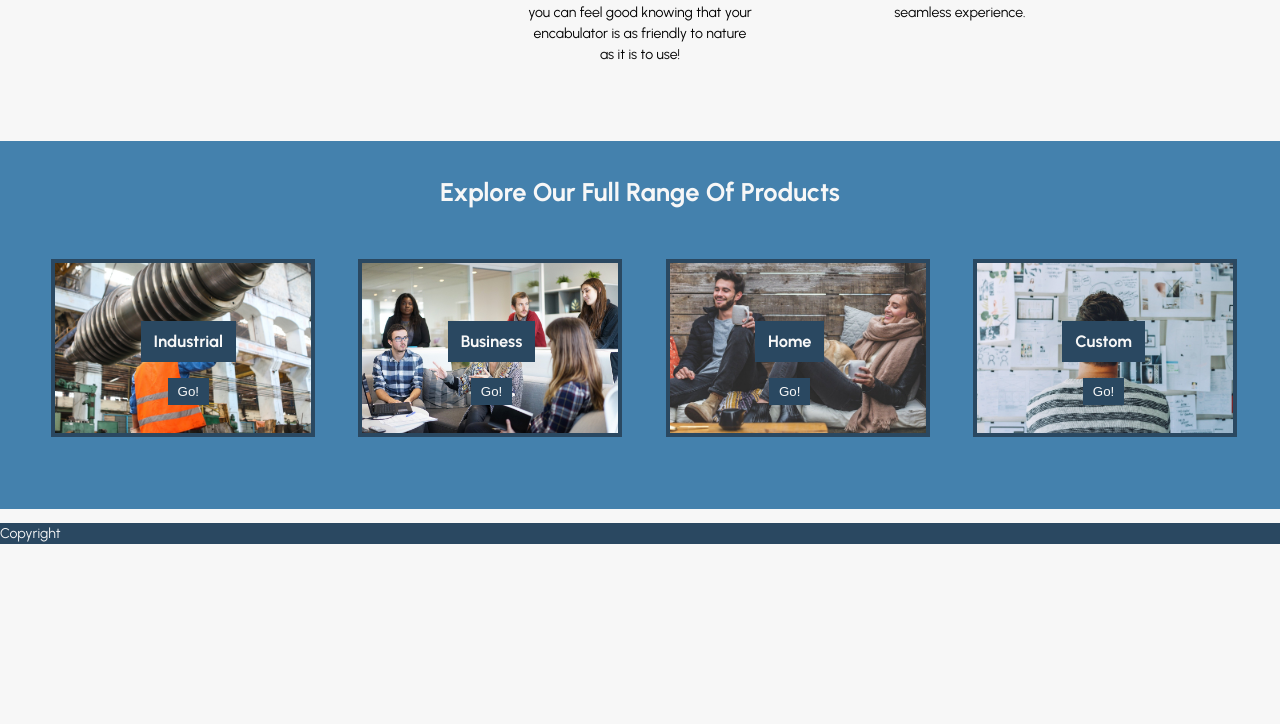
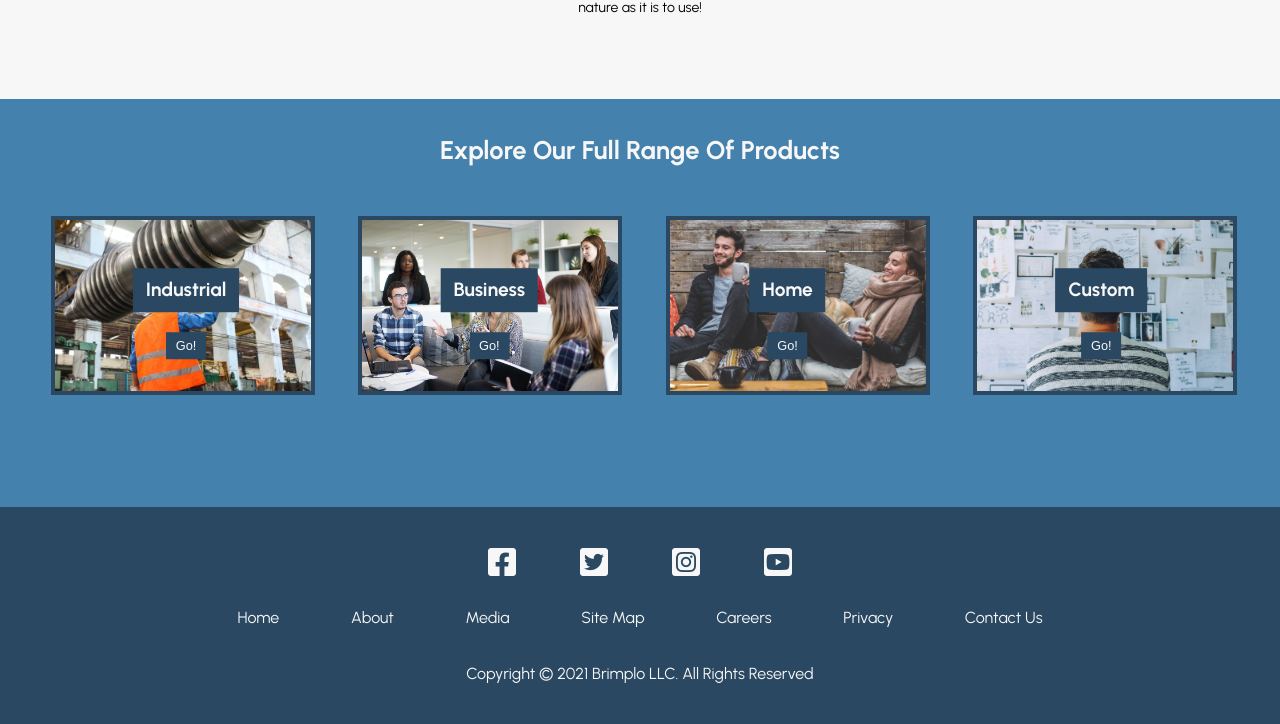
Before and after one commit to lcmaupin/LandingPage, a plain HTML site: page index.html in a window 1280 px wide. Shown: the part 1235-1959 px from the top of the page. Before the commit the page ends 1793 px from the top, so only its background shows below. Drawn offline with Linux system fonts and the light colour scheme.

Commit message:
Adds footer and associated styling. Modifies main body copy

```diff
--- a/Styles/style.scss
+++ b/Styles/style.scss
@@ -85,7 +85,7 @@ li.dropdown {
   background-attachment: scroll;
   overflow: visible;
   color: #f7f7f7;
-  transform: translateY(5.25%);
+  transform: translateY(5%);
   padding-bottom: 14vh;
 }
 
@@ -138,7 +138,7 @@ li.dropdown {
 }
 
 #sliders {
-  padding-bottom: 5vh;
+  padding-bottom: 10vh;
   background-color: #4481AD;
   color: #f7f7f7;
     h1 {
@@ -161,6 +161,7 @@ li.dropdown {
   justify-content: center;
   text-align: center;
     h3 {
+      font-size: 1.5vw;
       background-color: rgb(42, 72, 97);
       padding-top: 1vh;
       padding-bottom: 1vh;
@@ -172,6 +173,7 @@ li.dropdown {
       border: 0.35vw solid rgb(42, 72, 97)
     }
     button {
+      font-size: 1vw;
       background-color: rgb(42, 72, 97);
       border: none;
       padding-top: 0.75vh;
@@ -194,9 +196,45 @@ li.dropdown {
   position: absolute;
   top: 25%;
   left: 35%;
+  -o-transform: translate(-50%, -50%);
+  -ms-transform: translate(-50%, -50%);
+  -moz-transform: translate(-50%, -50%);
+  -webkit-transform: translate(-50%, -50%);
+  transform: translate(-7.5%, -12.5%);
 }
 
 footer {
+  display: flex;
+  flex-direction: column;
+  justify-content: center;
+  align-content: center;
   color: #f7f7f7;
   background-color: rgb(42, 72, 97);
+  div p {
+      text-align: center;
+      text-justify: auto;
+      font-size: 2.5vw;
+      letter-spacing: 5vw;
+    }
+  a {
+    color: #f7f7f7;
+    text-decoration: none;
+  }
+  span {
+    font-size: 1.25vw;
+    letter-spacing: normal;
+  }
+  #fb {
+    margin-left: 5vw;
+  }
+  #sitemap {
+    margin-top: -10.5vh;
+    margin-bottom: -7vh;
+  }
 }
+
+.social {
+  text-align: justify;
+  font-size: 2.5vw;
+  margin: 2.5vw;
+}
--- a/index.html
+++ b/index.html
@@ -65,11 +65,11 @@
                 </div>
                 <div class="copy-columns">
                     <span><i class="fas fa-leaf"></i></span>
-                    <p>Go green! Brimplo is committed to carbon-neutrality and environmental responsibility. Conventional, old-fashioned encabulators rely on highly-radioactive amulite and carbon-intensive logarithmic shells. Global production of traditional encabulators produces as much atmospheric radiation as ten thousand Chernobyls and as many greenhouse emissions as the nation of Indonesia each year. Our encabulators are different. By employing our proprietary hemp-based Amurite and cold-forged algorithmic shells, we have reduced the environmental impact of encabulator production by 99.7%, so you can feel good knowing that your encabulator is as friendly to nature as it is to use! </p>
+                    <p>Go green! Brimplo is committed to carbon-neutrality and environmental responsibility. Conventional encabulators rely on highly radioactive prefabulated amulite and petrochemical logarithmic shells. Global production of traditional encabulators produces as much atmospheric radiation as ten thousand Chernobyls and as many greenhouse emissions as the nation of Indonesia each year. Our encabulators are different. With our proprietary hemp-based AmuRite and Klein surface shells, we've reduced the environmental impact of encabulator production by 99.7%, so you can feel good knowing that your encabulator is as friendly to nature as it is to use! </p>
                 </div>
                 <div class="copy-columns">
                     <span><i class="fas fa-wifi"></i></span>
-                    <p>Networking Brimplo encabulators is a breeze! All Brimplo encabulators are designed for easy network integration, right out of the box. Whether you’re linking your turboencabulator into an existing industrial or corporate network or using your microencabulator as the base machine for you Internet of Things smart home setup, you can feel confident that your Brimplo encabulator is built from the ground up to meet your needs. It doesn't matter if you’re incorporating a turboencabulator into your pre-existing production environment or just enjoying your first encabulation experience, our products are designed to give you a smooth and seamless experience.</p>
+                    <p>Networking is a breeze! All Brimplo encabulators are designed for easy network integration, right out of the box. Whether you’re linking your turboencabulator into an existing industrial or corporate network or using your microencabulator as the base device for your Internet of Things smart home setup, you can feel confident that your Brimplo encabulator is built from the ground up to meet your needs. And with distributed cloud-based processing and integrated blockchain security and authentication technology, you can rest assured that your encabulator has the performance you require</p>
                 </div>
             </div>
         </div>
@@ -111,8 +111,23 @@
     </section>
     <section id="footer">
         <footer>
-            <div>
-                <p>Copyright</p>
+            <div id="social">
+                <p><a href="#facebook"><i id="fb" class="fab fa-facebook-square"></i></a><a href="#twitter"><i class="fab fa-twitter-square"></i></a><a href="#instagram"><i class="fab fa-instagram-square"></i></a><a href="#youtube"><i class="fab fa-youtube-square"></i></a></p>
+            </div>
+            <br>
+            <div id="sitemap">
+                <p>
+                    <span><a href="#homepage">Home</a></span>
+                    <span><a href="#about">About</a></span>
+                    <span><a href="#media">Media</a></span>
+                    <span><a href="#sitemap">Site Map</a></span>
+                    <span><a href="#careers">Careers</a></span>
+                    <span><a href="#privacy">Privacy</a></span>
+                    <span><a href="#contact">Contact Us</a></span>
+                </p>
+            </div>
+            <div id="copyright">
+                <p><span>Copyright © 2021 Brimplo LLC. All Rights Reserved</span></p>
             </div>
         </footer>
     </section>
```
Also changed, not shown: Styles/style.css, 1 other file.
